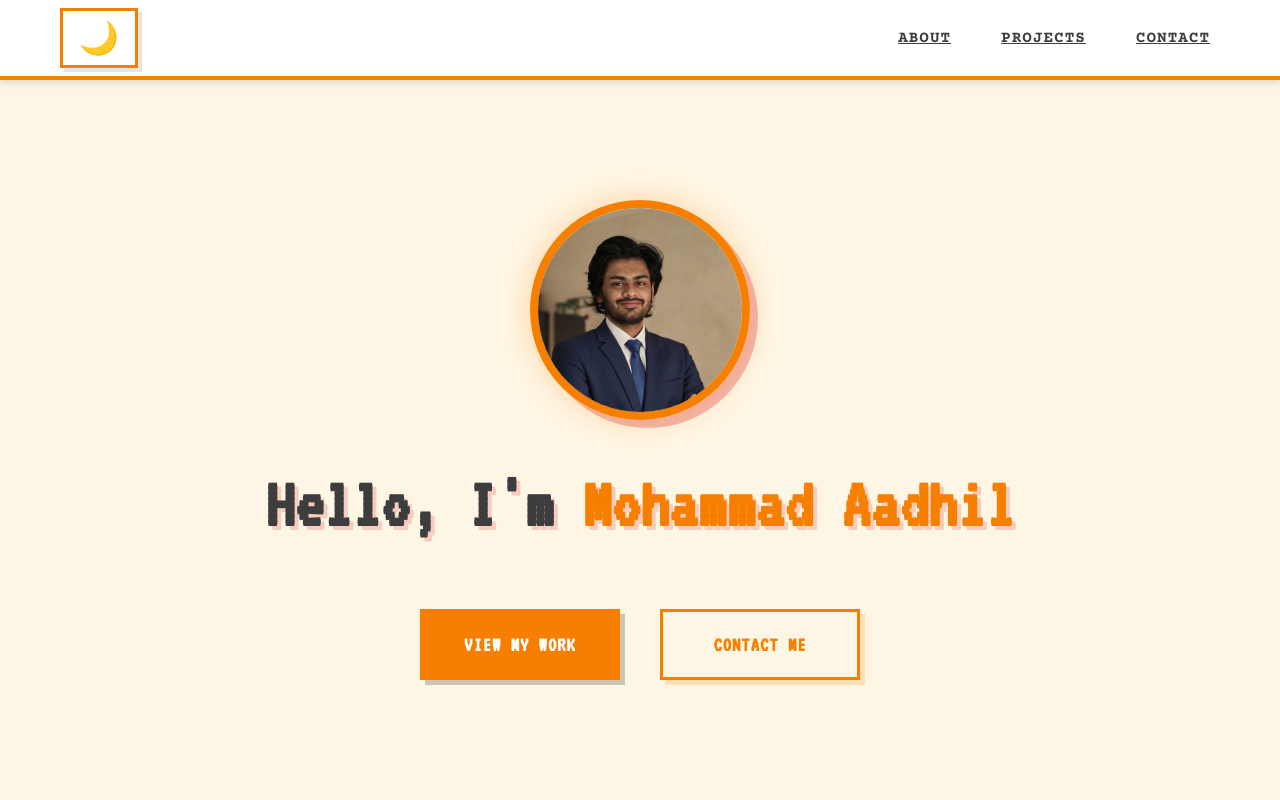
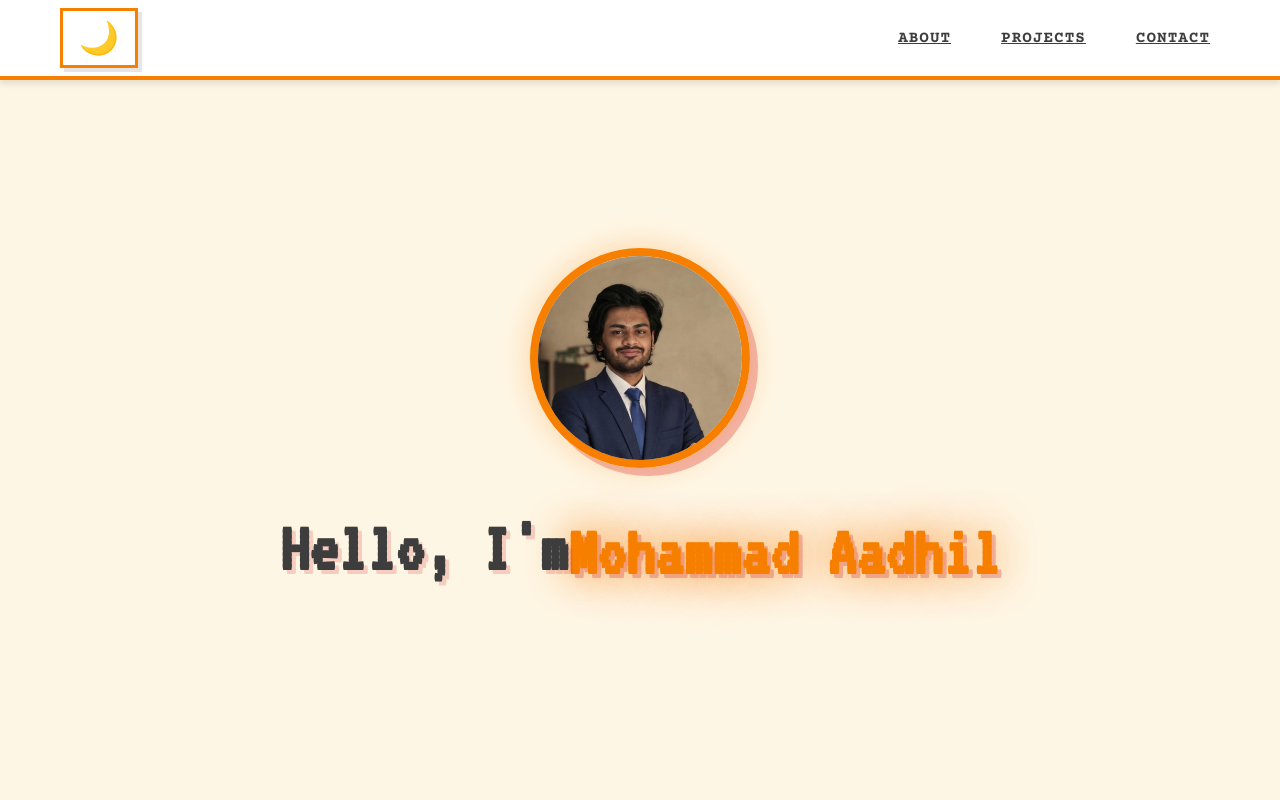
Before and after one commit to ledgerly111/AADHIL-SALIM, a React (Vite) app: page / in a window 1280 px wide. Shown: the top 800 px of the page. Built offline with nearby package versions, Linux system fonts and the light colour scheme.

Commit message:
Remove Hero buttons and add animated greeting text

```diff
--- a/src/components/Hero.jsx
+++ b/src/components/Hero.jsx
@@ -4,12 +4,9 @@ function Hero() {
             <div className="hero-content">
                 <img src="/profile.jpg" alt="Mohammad Aadhil" className="hero-image" />
                 <h1 className="hero-title">
-                    Hello, I'm <span className="highlight">Mohammad Aadhil</span>
+                    <span className="greeting-text">Hello, I'm </span>
+                    <span className="highlight name-animate">Mohammad Aadhil</span>
                 </h1>
-                <div className="hero-actions">
-                    <a href="#projects" className="btn btn-primary">View My Work</a>
-                    <a href="#contact" className="btn btn-secondary">Contact Me</a>
-                </div>
             </div>
         </section>
     );
--- a/src/index.css
+++ b/src/index.css
@@ -261,6 +261,41 @@ body {
   color: var(--primary-color);
 }
 
+.greeting-text {
+  display: inline-block;
+  animation: wave 2s ease-in-out infinite;
+}
+
+.name-animate {
+  display: inline-block;
+  animation: glow 2s ease-in-out infinite alternate;
+}
+
+@keyframes wave {
+
+  0%,
+  100% {
+    transform: translateY(0);
+  }
+
+  50% {
+    transform: translateY(-10px);
+  }
+}
+
+@keyframes glow {
+  from {
+    text-shadow: 4px 4px 0px rgba(214, 40, 40, 0.2),
+      0 0 20px rgba(247, 127, 0, 0.3);
+  }
+
+  to {
+    text-shadow: 4px 4px 0px rgba(214, 40, 40, 0.3),
+      0 0 40px rgba(247, 127, 0, 0.6),
+      0 0 60px rgba(247, 127, 0, 0.4);
+  }
+}
+
 .gradient-text {
   color: var(--secondary-color);
   font-weight: 700;
```
